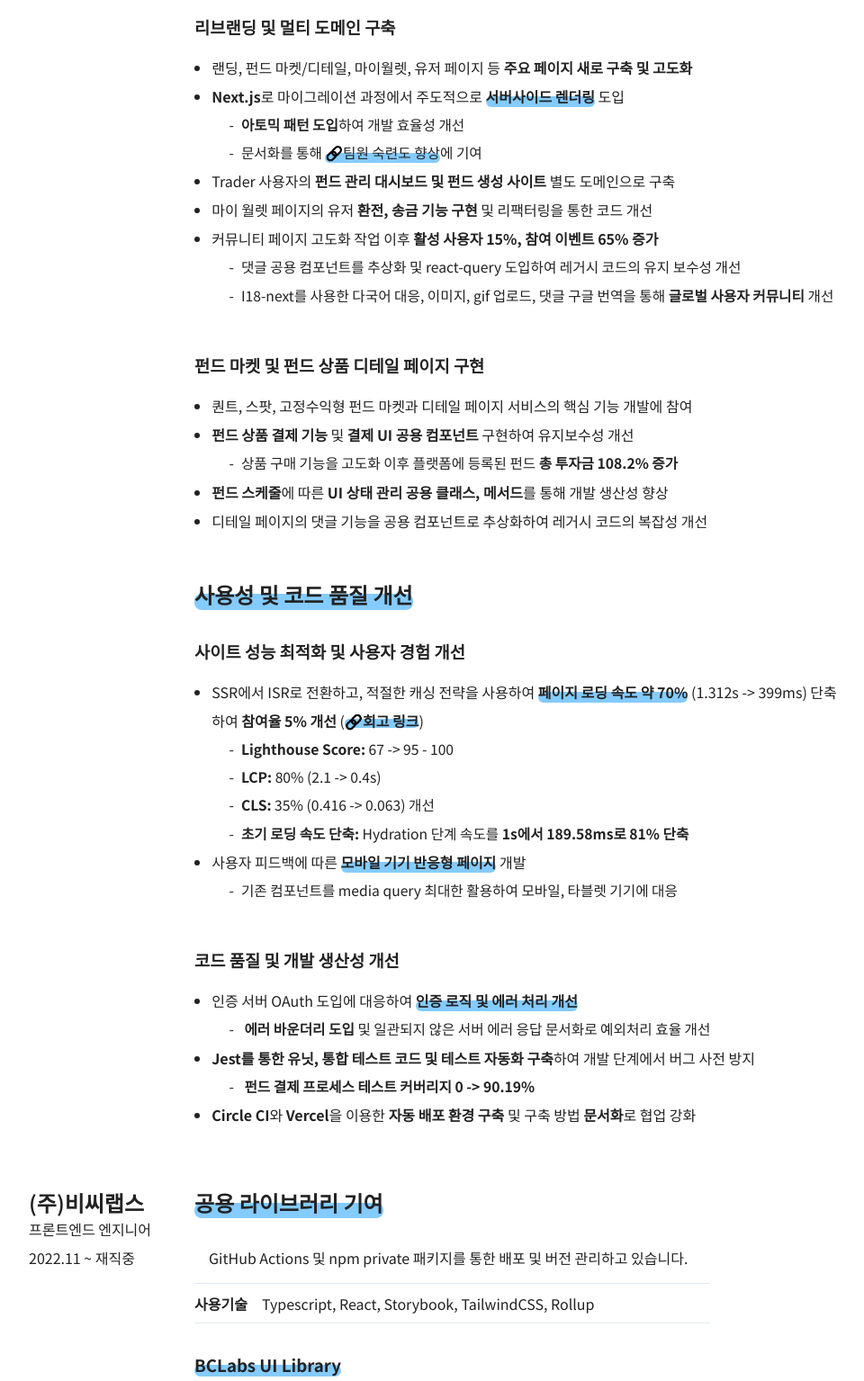
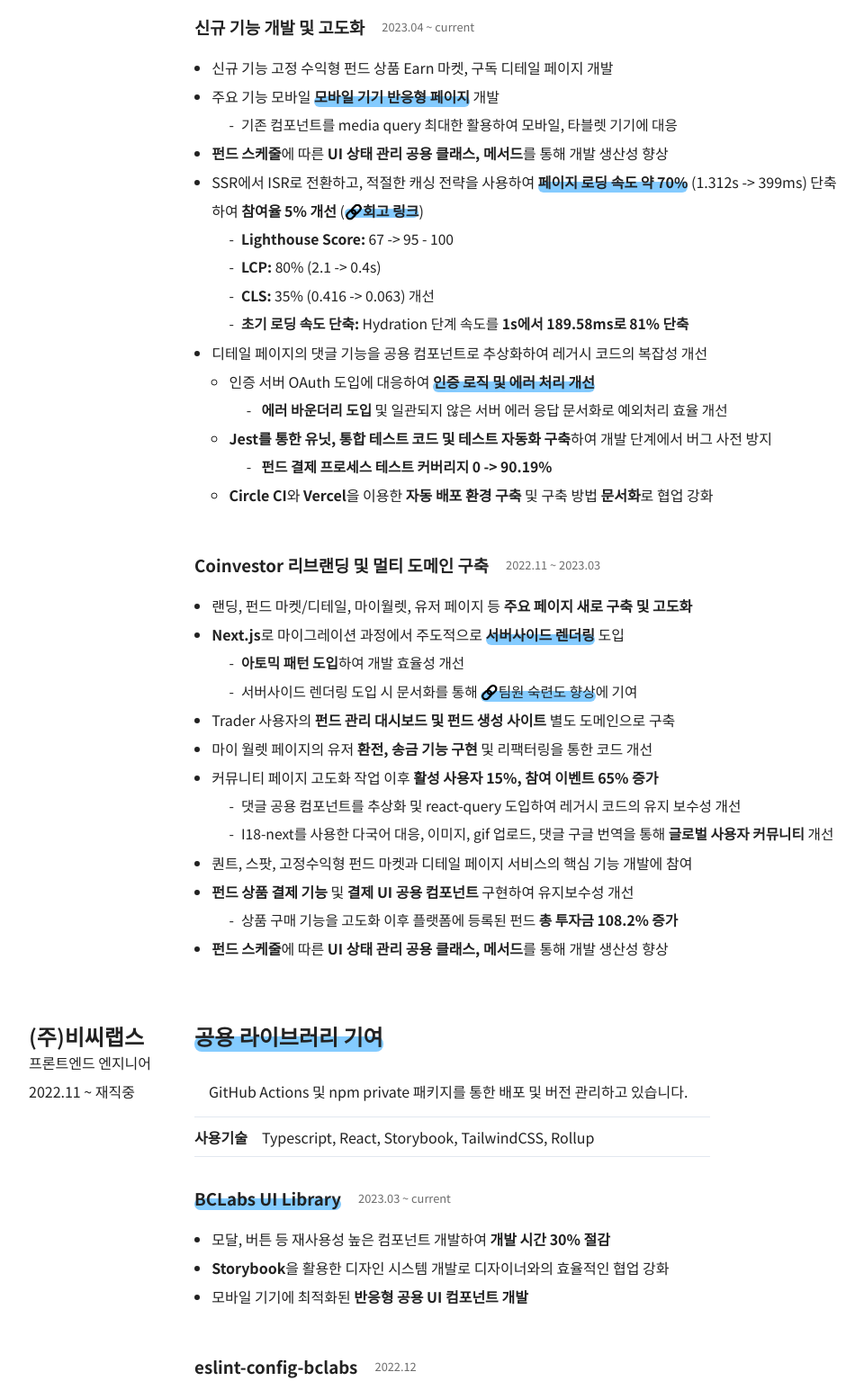
Before and after one commit to 0teklee/resume, a website built with webpack: page index.html in a window 1280 px wide. Shown: the part 860-2395 px from the top of the page at 90% size, without its empty margins (158-1118 px from the left). Built offline with nearby package versions, Linux system fonts and the light colour scheme.

Commit message:
fix: 날짜 순 정렬 및 링크 수정

```diff
--- a/index.html
+++ b/index.html
@@ -102,49 +102,22 @@
             </section>
             <h2>Coinvestor
               <a
-              href="https://www.coinvestor.co"
+              href="https://coinvestor.co"
               target="_blank"
               class="circle-highlight text-theme-hover" style="cursor: pointer">메인 서비스 개발</a></h2>
             <section>
-              <h3>리브랜딩 및 멀티 도메인 구축</h3>
+              <div class="flex items-center" style="gap: 1.2rem;">
+                <h3>신규 기능 개발 및 고도화</h3>
+                <span class="text-sub">2023.04 ~ current</span>
+              </div>
               <ul>
-                <li> 랜딩, 펀드 마켓/디테일, 마이월렛, 유저 페이지 등 <b>주요 페이지 새로 구축 및 고도화</b>
-                <li><b>Next.js</b>로 마이그레이션 과정에서 주도적으로 <b class="highlight">서버사이드 렌더링</b> 도입
+                <li>신규 기능 고정 수익형 펀드 상품 Earn 마켓, 구독 디테일 페이지 개발
+                <li>주요 기능 모바일 <b class="highlight">모바일 기기 반응형 페이지</b> 개발
                   <ul>
-                    <li class="sub-list"><b>아토믹 패턴 도입</b>하여 개발 효율성 개선</li>
-                    <li class="sub-list">문서화를 통해 <a
-                      href="https://www.teklog.site/blog/28"
-                      target="_blank"
-                      class="external-link-icon-before highlight text-theme-hover cursor-pointer">팀원 숙련도 향상</a>에 기여</li>
-                  </ul>
-                </li>
-                <li>Trader 사용자의 <b>펀드 관리 대시보드 및 펀드 생성 사이트</b> 별도 도메인으로 구축
-                <li>마이 월렛 페이지의 유저 <b>환전, 송금 기능 구현</b> 및 리팩터링을 통한 코드 개선
-                <li>커뮤니티 페이지 고도화 작업 이후 <b>활성 사용자 15%, 참여 이벤트 65% 증가</b>
-                  <ul>
-                    <li class="sub-list">댓글 공용 컴포넌트를 추상화 및 react-query 도입하여 레거시 코드의 유지 보수성 개선
-                    <li class="sub-list">I18-next를 사용한 다국어 대응, 이미지, gif 업로드, 댓글 구글 번역을 통해 <b>글로벌 사용자 커뮤니티</b> 개선
-                  </ul>
-                </li>
-              </ul>
-            </section>
-            <section>
-              <h3>펀드 마켓 및 펀드 상품 디테일 페이지 구현</h3>
-              <ul>
-                <li>퀀트, 스팟, 고정수익형 펀드 마켓과 디테일 페이지 서비스의 핵심 기능 개발에 참여
-                <li><b>펀드 상품 결제 기능</b> 및 <b>결제 UI 공용 컴포넌트</b> 구현하여 유지보수성 개선
-                  <ul>
-                    <li class="sub-list">상품 구매 기능을 고도화 이후 플랫폼에 등록된 펀드 <b>총 투자금 108.2% 증가</b>
+                    <li class="sub-list">기존 컴포넌트를 media query 최대한 활용하여 모바일, 타블렛 기기에 대응</li>
                   </ul>
                 </li>
                 <li><b>펀드 스케줄</b>에 따른 <b>UI 상태 관리 공용 클래스, 메서드</b>를 통해 개발 생산성 향상
-                <li>디테일 페이지의 댓글 기능을 공용 컴포넌트로 추상화하여 레거시 코드의 복잡성 개선
-              </ul>
-            </section>
-            <h2><b class="highlight">사용성 및 코드 품질 개선</b></h2>
-            <section>
-              <h3>사이트 성능 최적화 및 사용자 경험 개선</h3>
-              <ul>
                 <li>
                   SSR에서 ISR로 전환하고, 적절한 캐싱 전략을 사용하여 <b class="highlight"> 페이지 로딩 속도 약 70%</b> (1.312s -> 399ms) 단축하여 <b>참여율 5% 개선</b>  (<a href="https://www.teklog.site/blog/42" target="_blank" class="external-link text-theme-hover">회고 링크</a>)
                   <ul>
@@ -154,15 +127,8 @@
                     <li class="sub-list"><b>초기 로딩 속도 단축:</b> Hydration 단계 속도를 <b>1s에서 189.58ms로 81% 단축</b></li>
                   </ul>
                 </li>
-                <li>사용자 피드백에 따른 <b class="highlight">모바일 기기 반응형 페이지</b> 개발
-                  <ul>
-                    <li class="sub-list">기존 컴포넌트를 media query 최대한 활용하여 모바일, 타블렛 기기에 대응</li>
-                  </ul>
-                </li>
-              </ul>
-            </section>
-            <section>
-              <h3>코드 품질 및 개발 생산성 개선</h3>
+
+                <li>디테일 페이지의 댓글 기능을 공용 컴포넌트로 추상화하여 레거시 코드의 복잡성 개선
                   <ul>
                     <li>인증 서버 OAuth 도입에 대응하여 <b class="highlight"> 인증 로직 및 에러 처리 개선</b>
                       <ul>
@@ -177,6 +143,40 @@
                       </ul>
                     </li>
                     <li><b>Circle CI</b>와 <b>Vercel</b>을 이용한 <b>자동 배포 환경 구축</b> 및 구축 방법 <b>문서화</b>로 협업 강화</li>
+                  </ul>
+              </ul>
+            </section>
+            <section>
+              <div class="flex items-center" style="gap: 1.2rem;">
+                <h3>Coinvestor 리브랜딩 및 멀티 도메인 구축</h3>
+                <span class="text-sub">2022.11 ~ 2023.03</span>
+              </div>
+              <ul>
+                <li> 랜딩, 펀드 마켓/디테일, 마이월렛, 유저 페이지 등 <b>주요 페이지 새로 구축 및 고도화</b>
+                <li><b>Next.js</b>로 마이그레이션 과정에서 주도적으로 <b class="highlight">서버사이드 렌더링</b> 도입
+                  <ul>
+                    <li class="sub-list"><b>아토믹 패턴 도입</b>하여 개발 효율성 개선</li>
+                    <li class="sub-list">서버사이드 렌더링 도입 시 문서화를 통해 <a
+                      href="https://teklog.site/blog/28"
+                      target="_blank"
+                      class="external-link-icon-before highlight text-theme-hover cursor-pointer">팀원 숙련도 향상</a>에 기여</li>
+                  </ul>
+                </li>
+                <li>Trader 사용자의 <b>펀드 관리 대시보드 및 펀드 생성 사이트</b> 별도 도메인으로 구축
+                <li>마이 월렛 페이지의 유저 <b>환전, 송금 기능 구현</b> 및 리팩터링을 통한 코드 개선
+                <li>커뮤니티 페이지 고도화 작업 이후 <b>활성 사용자 15%, 참여 이벤트 65% 증가</b>
+                  <ul>
+                    <li class="sub-list">댓글 공용 컴포넌트를 추상화 및 react-query 도입하여 레거시 코드의 유지 보수성 개선
+                    <li class="sub-list">I18-next를 사용한 다국어 대응, 이미지, gif 업로드, 댓글 구글 번역을 통해 <b>글로벌 사용자 커뮤니티</b> 개선
+                  </ul>
+                </li>
+                <li>퀀트, 스팟, 고정수익형 펀드 마켓과 디테일 페이지 서비스의 핵심 기능 개발에 참여
+                <li><b>펀드 상품 결제 기능</b> 및 <b>결제 UI 공용 컴포넌트</b> 구현하여 유지보수성 개선
+                  <ul>
+                    <li class="sub-list">상품 구매 기능을 고도화 이후 플랫폼에 등록된 펀드 <b>총 투자금 108.2% 증가</b>
+                  </ul>
+                </li>
+                <li><b>펀드 스케줄</b>에 따른 <b>UI 상태 관리 공용 클래스, 메서드</b>를 통해 개발 생산성 향상
               </ul>
             </section>
           </article>
@@ -203,15 +203,20 @@
               </div>
             </section>
             <section>
+              <div class="flex items-center" style="gap: 1.2rem;">
                 <h3><b class="highlight">BCLabs UI Library</b></h3>
-              <ul>
+                <span class="text-sub">2023.03 ~ current</span>
+              </div>              <ul>
                 <li>모달, 버튼 등 재사용성 높은 컴포넌트 개발하여 <b>개발 시간 30% 절감</b></li>
                 <li><b>Storybook</b>을 활용한 디자인 시스템 개발로 디자이너와의 효율적인 협업 강화</li>
                 <li>모바일 기기에 최적화된 <b>반응형 공용 UI 컴포넌트 개발</b></li>
               </ul>
             </section>
             <section>
+              <div class="flex items-center" style="gap: 1.2rem;">
                 <h3>eslint-config-bclabs</h3>
+                <span class="text-sub">2022.12</span>
+              </div>
               <ul>
                 <li>코딩 컨밴션 세미나를 주도적으로 진행한 이후 <b>문서화하여 팀에 공유</b></li>
                 <li>팀에서 합의한 코딩 컨밴션으로 lint rule 적용 및 추후 팀원들에게 피드백을 받아 수정</li>
```
Lines whose indentation alone changed are shown as unchanged.
